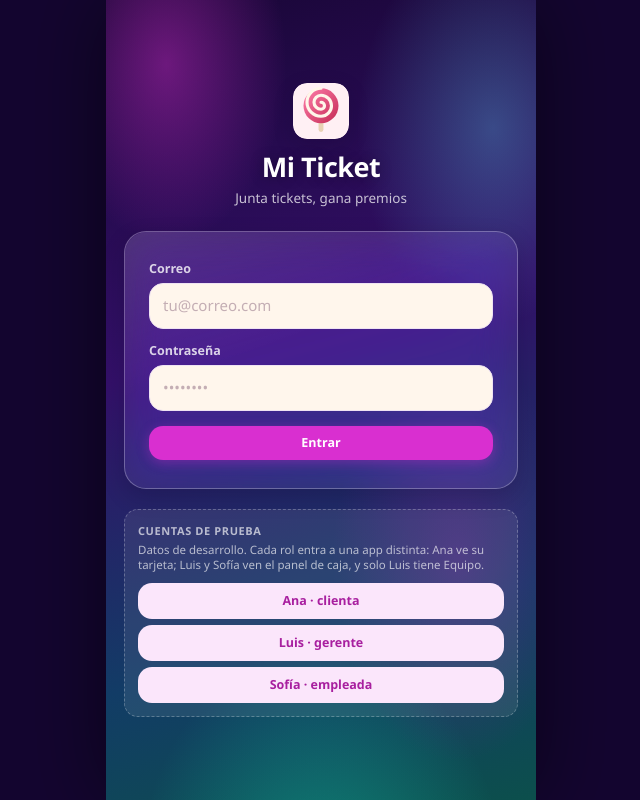
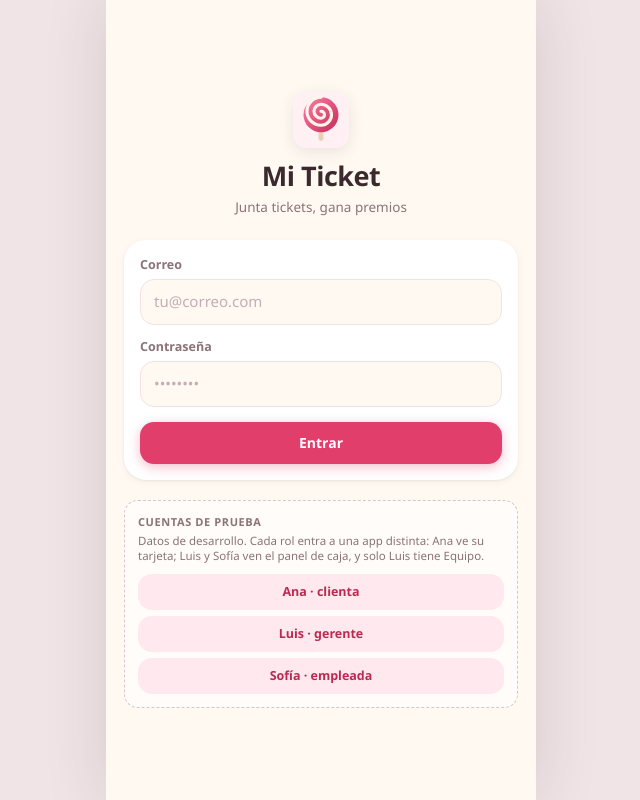
Before and after one commit to edgarulloa487-cmd/mi-ticket, a React (Vite) app: page / in a window 1280 px wide. Shown: the whole page, without its empty margins (319-959 px from the left). Built offline with nearby package versions, Linux system fonts and the light colour scheme; no server answers.

Commit message:
Revert "Aplica tema glass fucsia/aqua en la app de cliente."
This reverts commit c528422fdba6fc42895085d1938642a1f9dd6668.

```diff
--- a/src/App.css
+++ b/src/App.css
@@ -10,45 +10,29 @@
 .app {
   width: 100%;
   max-width: 430px;
-  height: 100dvh;
   min-height: 100dvh;
   display: flex;
   flex-direction: column;
-  background: var(--fondo-app);
+  background: var(--crema);
   position: relative;
-  /* Contiene el desborde de la burbuja líquida de los tabs (su capa borrosa se
-     extiende un poco fuera del marco); sin esto, escapaba a las esquinas. */
-  overflow: hidden;
 }
 
 @media (min-width: 480px) {
   .app {
-    box-shadow: 0 0 80px rgb(0 0 0 / 0.5);
+    box-shadow: 0 0 60px rgb(58 42 46 / 0.14);
   }
 }
 
-.app__plano {
+.app__vista {
   flex: 1;
-  min-height: 0;
-  display: flex;
-  flex-direction: column;
-  position: relative;
-}
-
-.app__vista {
-  position: relative;
-  z-index: 1;
-  flex: 1;
-  min-height: 0;
   overflow-y: auto;
 }
 
 .pantalla {
   display: flex;
   flex-direction: column;
-  /* Hueco chico: los blobs líquidos se acercan y el contrast los fusiona. */
-  gap: 24px;
-  padding: 16px 16px 12px;
+  gap: 14px;
+  padding: 16px 16px 26px;
   animation: entrar-pantalla 0.28s ease-out;
 }
 
@@ -68,7 +52,7 @@
   gap: 12px;
   padding: 40px 24px;
   min-height: 60dvh;
-  color: rgb(255 255 255 / 0.82);
+  color: var(--tinta-suave);
   font-size: 14px;
   text-align: center;
 }
@@ -79,7 +63,7 @@
   position: absolute;
   left: 12px;
   right: 12px;
-  bottom: calc(var(--alto-tabs) + 20px + env(safe-area-inset-bottom));
+  bottom: calc(var(--alto-tabs) + 12px + env(safe-area-inset-bottom));
   z-index: 20;
   padding: 13px 16px;
   border-radius: var(--radio);
@@ -104,81 +88,34 @@
   padding: 6px 2px 0;
 }
 
-/* Los títulos van directo sobre el fondo morado, así que son claros. Un leve
-   halo los despega del degradado sin sombra dura. */
 .cabecera__titulo {
   font-size: 25px;
   letter-spacing: -0.4px;
-  color: #fff;
-  text-shadow: 0 1px 14px rgb(0 0 0 / 0.28);
 }
 
 .cabecera__sub {
   margin-top: 3px;
   font-size: 13px;
-  color: rgb(255 255 255 / 0.74);
+  color: var(--tinta-suave);
 }
 
-/* Carta glass / glossy: muy translúcida. Texto claro (--tinta*) para leerse
-   sobre el degradado oscuro que se ve a través. */
 .tarjeta {
-  --glass-bg: rgb(255 255 255 / 0.07);
-  --glass-borde: rgb(255 255 255 / 0.28);
-  --tinta: #ffffff;
-  --tinta-suave: rgb(255 255 255 / 0.78);
-  position: relative;
-  z-index: 0;
-  isolation: isolate;
-  overflow: hidden;
-  color: var(--tinta);
-  background: var(--glass-bg);
-  border: 1px solid var(--glass-borde);
+  background: var(--papel);
   border-radius: var(--radio-grande);
-  padding: 28px 24px;
-  box-shadow: 0 8px 22px rgb(8 2 26 / 0.18);
-  backdrop-filter: blur(20px) saturate(1.4);
-  -webkit-backdrop-filter: blur(20px) saturate(1.4);
-}
-
-/* Brillo glossy muy suave (sin línea blanca tipo rim light). */
-.tarjeta::before {
-  content: '';
-  position: absolute;
-  inset: 0;
-  z-index: 0;
-  border-radius: inherit;
-  background: linear-gradient(
-    160deg,
-    rgb(255 255 255 / 0.1) 0%,
-    transparent 42%
-  );
-  pointer-events: none;
-}
-
-.tarjeta > * {
-  position: relative;
-  z-index: 1;
+  padding: 16px;
+  box-shadow: var(--sombra-baja);
 }
 
 .tarjeta__titulo {
   display: flex;
   align-items: center;
-  gap: 6px;
-  font-size: 13.5px;
-  margin-bottom: 7px;
+  gap: 7px;
+  font-size: 15px;
+  margin-bottom: 9px;
 }
 
 .tarjeta__titulo svg {
   color: var(--rosa);
-  width: 16px;
-  height: 16px;
-}
-
-/* Botones dentro de cartas: más compactos que el botón “suelto”. */
-.tarjeta .boton {
-  padding: 8px 11px;
-  font-size: 12.5px;
-  gap: 5px;
 }
 
 .boton {
@@ -204,7 +141,7 @@
 .boton--principal {
   background: var(--rosa);
   color: #fff;
-  box-shadow: 0 3px 12px rgb(217 47 208 / 0.34);
+  box-shadow: 0 3px 12px rgb(226 62 107 / 0.34);
 }
 
 .boton--principal:hover {
@@ -222,11 +159,11 @@
 
 .boton--texto {
   align-self: center;
-  color: rgb(255 255 255 / 0.7);
+  color: var(--tinta-suave);
   font-size: 13px;
   padding: 8px;
 }
 
 .boton--texto:hover {
-  color: #fff;
+  color: var(--rosa);
 }
--- a/src/App.tsx
+++ b/src/App.tsx
@@ -171,7 +171,6 @@ export default function App() {
         </button>
       )}
 
-      <div className="app__plano">
       <main className="app__vista">
         {pestana === 'ubicacion' && (
           <Ubicacion negocio={negocio} sucursales={sucursales} />
@@ -203,6 +202,5 @@ export default function App() {
         tickets={estado.disponibles}
       />
     </div>
-    </div>
   )
 }
--- a/src/componentes/BarraTabs.tsx
+++ b/src/componentes/BarraTabs.tsx
@@ -29,11 +29,6 @@ interface Props {
 export function BarraTabs({ activa, alCambiar, tickets }: Props) {
   return (
     <nav className="tabs" aria-label="Navegación principal">
-      {/* La forma líquida real (blur + contrast, como .contenedor-efecto-parte-uno
-          en Tema-9). Va en un div propio, no en el fondo de .tabs, porque el
-          filter: contrast() de acá adentro NO debe tocar los iconos/etiquetas
-          nítidos de los botones. */}
-      <div className="tabs__burbuja" aria-hidden="true" />
       {PESTANAS.map(({ id, etiqueta, Icono }) => {
         const esActiva = id === activa
         return (
--- a/src/index.css
+++ b/src/index.css
@@ -1,54 +1,20 @@
 :root {
-  /* Paleta — tema líquido "MunchLab": fucsia + aqua sobre un fondo morado→teal,
-     con las tarjetas claras (así el contenido se lee y las tarjetas flotan como
-     burbujas beige sobre el degradado, igual que en Tema-9). */
-  --fucsia: #d92fd0; /* acento principal (el "Lab" de MunchLab) */
-  --fucsia-oscuro: #a81f9f;
-  --fucsia-claro: #ff8bf0;
-  --fucsia-tenue: #fbe6fb;
-  --aqua: #2bb8e6; /* acento secundario, legible sobre blanco (el "Munch") */
-  --aqua-brillo: #60d8fd; /* aqua para brillos/auras sobre el morado */
-  --caramelo: #f0a72e;
-  --menta: #12b39a;
+  /* Paleta */
+  --rosa: #e23e6b;
+  --rosa-oscuro: #be2951;
+  --rosa-claro: #ff8fb1;
+  --rosa-tenue: #ffe8ee;
+  --caramelo: #ef8f2e;
+  --menta: #34a98a;
+  --crema: #fff9f2;
+  --papel: #ffffff;
+  --tinta: #3a2a2e;
+  --tinta-suave: #8a7379;
+  --borde: #f2e2e6;
 
-  /* Las 9 pantallas ya usan --rosa*: las remapeo a la fucsia en vez de tocar
-     cada archivo. Cambiar el color aquí retiñe toda la app de una vez. */
-  --rosa: var(--fucsia);
-  --rosa-oscuro: var(--fucsia-oscuro);
-  --rosa-claro: var(--fucsia-claro);
-  --rosa-tenue: var(--fucsia-tenue);
-
-  --crema: #fff6ec;
-  --papel: #ffffff;
-  --tinta: #2a1a3a; /* texto oscuro en tarjetas, con matiz violáceo */
-  --tinta-suave: #7c6f88;
-  --borde: #efe3f2;
-
-  --sombra-baja: 0 1px 2px rgb(18 4 40 / 0.1), 0 3px 12px rgb(18 4 40 / 0.1);
-  --sombra-media: 0 6px 20px rgb(18 4 40 / 0.18);
-  --sombra-alta: 0 16px 40px rgb(18 4 40 / 0.3);
-
-  /* Fondo líquido de la app, en DOS capas como en Tema-9 (que sobre el degradado
-     monta un SVG para darle "otra visualización"):
-       1. abajo, el degradado base morado → teal;
-       2. encima, una capa de manchas de luz (fucsia/aqua/teal/violeta) que le da
-          profundidad tipo aurora líquida.
-     Aquí la capa de efecto son radial-gradients apilados en el mismo `background`
-     (van ANTES del linear en la lista = quedan encima), en vez del SVG externo:
-     mismo resultado, pero sin depender de una URL que puede caerse. Todo estático:
-     sin animación ni burbujas en movimiento. */
-  --fondo-app:
-    radial-gradient(40% 32% at 14% 8%, rgb(217 47 208 / 0.42), transparent 70%),
-    radial-gradient(44% 34% at 90% 16%, rgb(96 216 253 / 0.3), transparent 72%),
-    radial-gradient(60% 44% at 50% 112%, rgb(18 200 170 / 0.45), transparent 72%),
-    radial-gradient(42% 36% at 82% 70%, rgb(128 34 156 / 0.4), transparent 70%),
-    linear-gradient(
-      165deg,
-      #190636 0%,
-      #331069 42%,
-      #123c66 76%,
-      #0c4f4c 100%
-    );
+  --sombra-baja: 0 1px 2px rgb(58 42 46 / 0.06), 0 2px 8px rgb(58 42 46 / 0.05);
+  --sombra-media: 0 4px 16px rgb(58 42 46 / 0.1);
+  --sombra-alta: 0 12px 32px rgb(58 42 46 / 0.16);
 
   --radio: 14px;
   --radio-grande: 22px;
@@ -75,7 +41,7 @@
 
 body {
   min-height: 100dvh;
-  background: #140630;
+  background: #f0e4e7;
   line-height: 1.45;
 }
 
--- a/src/pantallas/Login.css
+++ b/src/pantallas/Login.css
@@ -24,13 +24,11 @@
   margin-top: 6px;
   font-size: 27px;
   letter-spacing: -0.5px;
-  color: #fff;
-  text-shadow: 0 1px 14px rgb(0 0 0 / 0.28);
 }
 
 .login__lema {
   font-size: 13.5px;
-  color: rgb(255 255 255 / 0.74);
+  color: var(--tinta-suave);
 }
 
 .login__form {
@@ -48,7 +46,7 @@
 .campo__etiqueta {
   font-size: 12.5px;
   font-weight: 600;
-  color: rgb(255 255 255 / 0.8);
+  color: var(--tinta-suave);
 }
 
 .campo input {
@@ -59,8 +57,7 @@
   background: var(--crema);
   font: inherit;
   font-size: 15px;
-  /* Oscuro fijo: la .tarjeta remapea --tinta a blanco para el glass. */
-  color: #2a1a3a;
+  color: var(--tinta);
   transition: border-color 0.15s ease;
 }
 
--- a/src/pantallas/MiTicket.css
+++ b/src/pantallas/MiTicket.css
@@ -1,15 +1,14 @@
 .premio {
   display: flex;
   flex-direction: column;
-  gap: 10px;
+  gap: 14px;
   align-items: center;
   text-align: center;
   transition: box-shadow 0.5s ease;
 }
 
 .premio--completo {
-  /* Anillo fucsia cuando el premio está listo (la forma líquida la pinta Liquido). */
-  box-shadow: 0 0 0 3px var(--rosa-claro);
+  box-shadow: var(--sombra-media), 0 0 0 2px var(--rosa-claro);
 }
 
 /* --- Rompecabezas --- */
@@ -107,7 +106,7 @@
   }
   50% {
     transform: scale(1.12);
-    box-shadow: 0 6px 20px rgb(217 47 208 / 0.5);
+    box-shadow: 0 6px 20px rgb(226 62 107 / 0.5);
   }
 }
 
@@ -183,12 +182,12 @@
 /* --- Info y progreso --- */
 
 .premio__nombre {
-  font-size: 16px;
+  font-size: 18px;
 }
 
 .premio__descripcion {
-  margin-top: 3px;
-  font-size: 12px;
+  margin-top: 4px;
+  font-size: 13px;
   color: var(--tinta-suave);
 }
 
@@ -197,44 +196,43 @@
 }
 
 .progreso__pista {
-  height: 7px;
+  height: 9px;
   border-radius: 999px;
-  background: rgb(255 255 255 / 0.18);
+  background: var(--rosa-tenue);
   overflow: hidden;
 }
 
 .progreso__barra {
   height: 100%;
   border-radius: 999px;
-  background: linear-gradient(90deg, var(--aqua), var(--rosa));
+  background: linear-gradient(90deg, var(--rosa-claro), var(--rosa));
   transition: width 0.55s cubic-bezier(0.34, 1.3, 0.64, 1);
 }
 
 .progreso__texto {
-  margin-top: 5px;
-  font-size: 12px;
+  margin-top: 7px;
+  font-size: 13px;
   color: var(--tinta-suave);
 }
 
 .progreso__texto strong {
   color: var(--rosa);
-  font-size: 13.5px;
+  font-size: 15px;
 }
 
 .premio__aviso {
   width: 100%;
-  padding: 8px 10px;
+  padding: 10px 12px;
   border-radius: var(--radio);
   background: var(--rosa-tenue);
   color: var(--rosa-oscuro);
-  font-size: 11.5px;
+  font-size: 12.5px;
   font-weight: 600;
 }
 
 .premio__aviso--espera {
-  background: rgb(255 255 255 / 0.14);
-  color: rgb(255 255 255 / 0.82);
-  border: 1px solid rgb(255 255 255 / 0.22);
+  background: #f4eef0;
+  color: var(--tinta-suave);
 }
 
 .premio__aviso--listo {
@@ -290,29 +288,29 @@
    motivacion de una escalera, y un slider en movil se descubre poco. */
 
 .siguiente {
-  padding: 20px 22px;
+  padding: 13px 14px;
 }
 
 .siguiente__etiqueta {
-  font-size: 10px;
+  font-size: 10.5px;
   font-weight: 700;
   letter-spacing: 0.7px;
   text-transform: uppercase;
   color: var(--tinta-suave);
-  margin-bottom: 6px;
+  margin-bottom: 8px;
 }
 
 .siguiente__fila {
   display: flex;
   align-items: center;
-  gap: 10px;
+  gap: 12px;
 }
 
 .siguiente__mini {
   flex: none;
-  width: 40px;
-  height: 40px;
-  border-radius: 10px;
+  width: 46px;
+  height: 46px;
+  border-radius: 11px;
   background-size: cover;
   background-position: center;
   filter: grayscale(0.75);
@@ -320,11 +318,11 @@
 }
 
 .siguiente__nombre {
-  font-size: 13px;
+  font-size: 14px;
 }
 
 .siguiente__meta {
-  font-size: 11px;
+  font-size: 12px;
   color: var(--tinta-suave);
 }
 
@@ -335,25 +333,25 @@
   padding: 0;
   display: flex;
   flex-direction: column;
-  gap: 8px;
+  gap: 11px;
 }
 
 .pasos__item {
   display: flex;
   align-items: center;
-  gap: 8px;
-  font-size: 12.5px;
+  gap: 10px;
+  font-size: 13.5px;
   color: var(--tinta-suave);
 }
 
 .pasos__num {
   flex: none;
-  width: 20px;
-  height: 20px;
+  width: 22px;
+  height: 22px;
   border-radius: 50%;
   background: var(--rosa-tenue);
   color: var(--rosa);
-  font-size: 11px;
+  font-size: 12px;
   font-weight: 700;
   display: grid;
   place-items: center;
@@ -361,13 +359,11 @@
 
 /* --- Panel de demostración --- */
 
-/* Panel glassy sobre el fondo morado (hoy solo lo usan las "Cuentas de prueba"
-   del Login; el panel demo del cliente se eliminó). */
 .demo {
   padding: 13px;
-  border: 1.5px dashed rgb(255 255 255 / 0.26);
+  border: 1.5px dashed #d8c4c9;
   border-radius: var(--radio);
-  background: rgb(255 255 255 / 0.08);
+  background: rgb(255 255 255 / 0.5);
 }
 
 .demo__titulo {
@@ -375,14 +371,14 @@
   font-weight: 700;
   letter-spacing: 0.6px;
   text-transform: uppercase;
-  color: rgb(255 255 255 / 0.66);
+  color: var(--tinta-suave);
 }
 
 .demo__nota {
   margin-top: 3px;
   font-size: 11.5px;
   line-height: 1.35;
-  color: rgb(255 255 255 / 0.66);
+  color: var(--tinta-suave);
 }
 
 .demo__botones {
```
Also changed, not shown: src/componentes/BarraTabs.css (+7 -16 lines), src/pantallas/Perfil.css (+5 -36 lines), src/pantallas/Productos.css (+24 -40 lines), src/pantallas/Productos.tsx (+4 -4 lines), src/pantallas/Ubicacion.css (+16 -23 lines), src/pantallas/empleado/Empleado.css (+0 -18 lines). Lines whose indentation alone changed are shown as unchanged.
